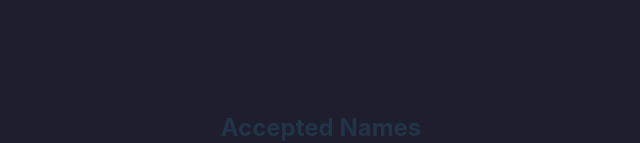
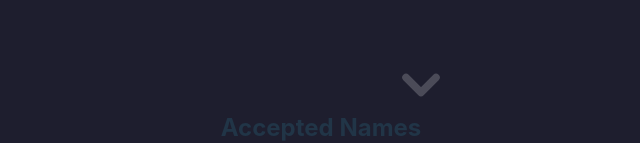
Before and after one commit to MDario123/react-name-selector-app, a React (Vite) app: page / in a window 1280 px wide. Shown: the part 690-833 px from the top of the page, without its empty margins (319-959 px from the left). Built offline with nearby package versions, Linux system fonts and the light colour scheme.

Commit message:
progress

```diff
--- a/src/App.tsx
+++ b/src/App.tsx
@@ -4,6 +4,7 @@ import { BabyName, babyNames } from "./assets/data";
 import { NameCard, NameCardProps } from "./components/NameCard/NameCard";
 import { AnimatePresence } from "motion/react";
 import { AcceptedNames } from "./components/AcceptedNames/AcceptedNames";
+import { Arrow } from "./components/Arrow/Arrow";
 
 export default function App() {
   let [availableNames, setAvailableNames] = useState(babyNames);
@@ -48,11 +49,12 @@ export default function App() {
   }
 
   return (
-    <div className="app ">
+    <div className="app">
       <div className="choose">
         <div className="cardSlot">
           <AnimatePresence>{card}</AnimatePresence>
         </div>
+        <Arrow />
       </div>
       <AcceptedNames names={acceptedNames} />
     </div>
--- /dev/null
+++ b/src/components/Arrow/Arrow.module.css
@@ -0,0 +1,9 @@
+.arrow {
+  position: absolute;
+  bottom: 10px;
+  transform: translate(calc(50vw - 50%), 0);
+  height: 30px;
+  width: 60px;
+  color: white;
+  opacity: 20%;
+}
--- /dev/null
+++ b/src/components/Arrow/Arrow.tsx
@@ -0,0 +1,23 @@
+import styles from "./Arrow.module.css";
+
+export function Arrow() {
+  return (
+    <svg
+      version="1.1"
+      width="120"
+      height="80"
+      xmlns="http://www.w3.org/2000/svg"
+      viewBox="0 0 120 80"
+      className={styles.arrow}
+    >
+      <polyline
+        points="20 20 60 60 100 20"
+        stroke="currentColor"
+        strokeWidth="20"
+        strokeLinecap="round"
+        fill="none"
+        strokeLinejoin="round"
+      />
+    </svg>
+  );
+}
--- a/src/index.css
+++ b/src/index.css
@@ -11,6 +11,8 @@
   text-rendering: optimizeLegibility;
   -webkit-font-smoothing: antialiased;
   -moz-osx-font-smoothing: grayscale;
+  height: 100%;
+  width: 100%;
 }
 
 * {
@@ -31,7 +33,7 @@ a:hover {
 
 body {
   margin: 0;
-  display: flex;
+  /* display: flex; */
   place-items: center;
   min-width: 320px;
   min-height: 100vh;
```
